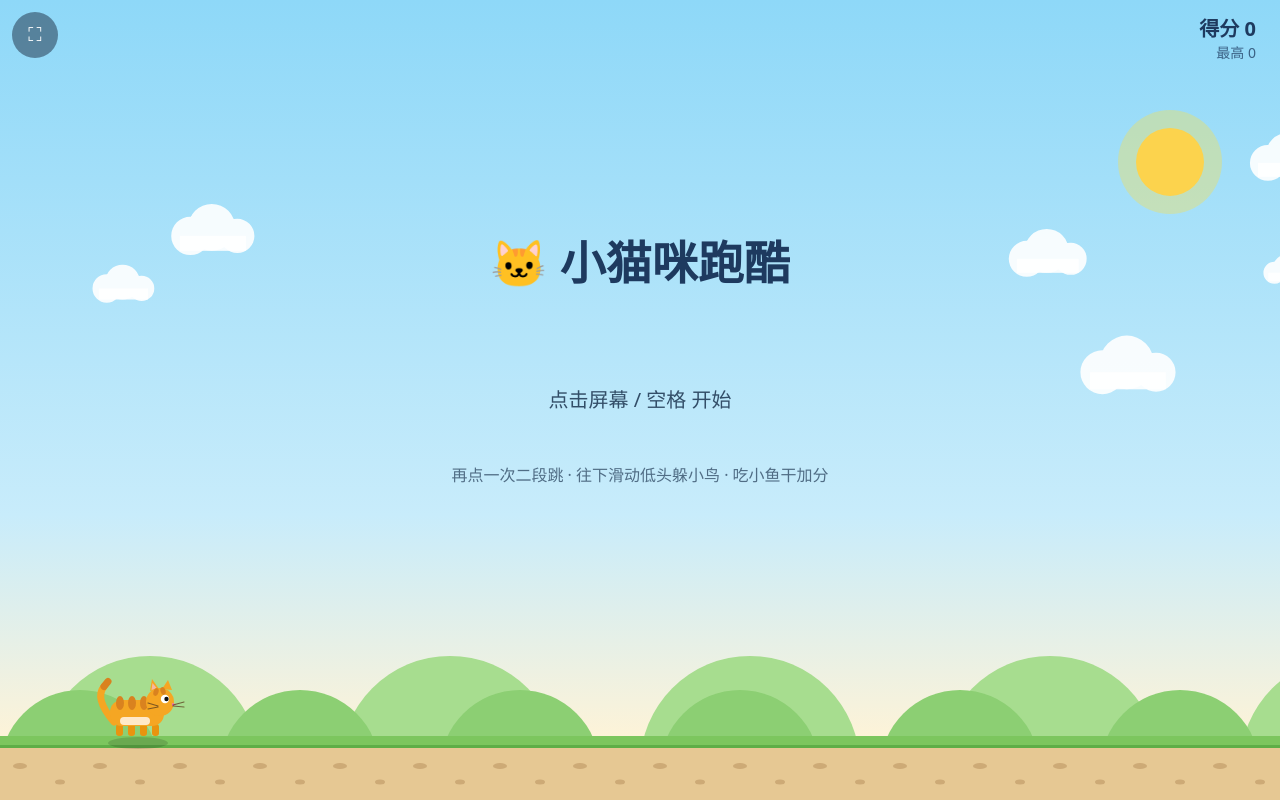
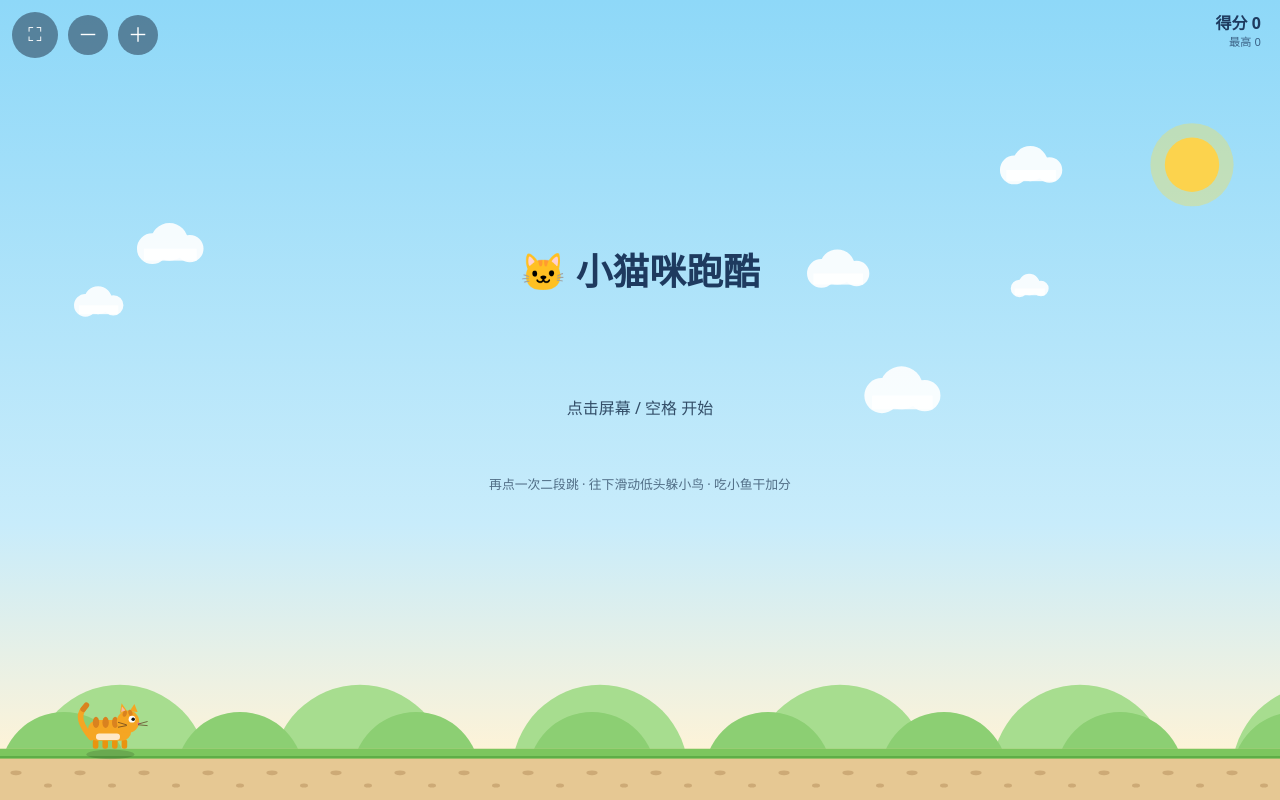
Before and after one commit to runrun1989/cat-runner, a plain HTML site: page index.html in a window 1280 px wide. Drawn offline with Linux system fonts and the light colour scheme.

Commit message:
fit2: default zoom 0.8 + manual zoom buttons

```diff
--- a/index.html
+++ b/index.html
@@ -26,6 +26,16 @@
     display:none; align-items:center; justify-content:center;
     cursor:pointer; z-index:10; touch-action:manipulation;
   }
+  #zoombar {
+    position:fixed; top:calc(15px + env(safe-area-inset-top));
+    left:calc(68px + env(safe-area-inset-left));
+    display:flex; gap:10px; z-index:10;
+  }
+  #zoombar button {
+    width:40px; height:40px; border-radius:50%; border:none;
+    background:rgba(15,23,42,0.45); color:#fff; font-size:20px; line-height:1;
+    cursor:pointer; touch-action:manipulation; -webkit-user-select:none; user-select:none;
+  }
   #rotate {
     display:none; position:fixed; inset:0; z-index:20;
     background:linear-gradient(160deg,#1e293b,#0f172a); color:#e2e8f0;
@@ -40,6 +50,10 @@
 <body>
 <canvas id="game"></canvas>
 <button id="fsbtn" aria-label="全屏" style="display: flex; font-size: 19px">⛶</button>
+<div id="zoombar">
+  <button id="zout" aria-label="缩小画面">－</button>
+  <button id="zin" aria-label="放大画面">＋</button>
+</div>
 <div id="rotate">
   <div class="icon">📱</div>
   <div>请横屏游玩<br><span style="font-size:15px;opacity:.7">旋转 iPad 后即可开始</span></div>
@@ -64,6 +78,8 @@
 let elapsed = 0, dist = 0, speed = 300, scoreF = 0;
 let best = 0;
 try { best = Number(localStorage.getItem('catRunBest') || 0); } catch (e) {}
+let userZoom = 0.8;               // 画面缩放 0.6~1.2，右上角 −/＋ 按钮可调，自动记住
+try { userZoom = Math.min(1.2, Math.max(0.6, Number(localStorage.getItem('catRunZoom')) || 0.8)); } catch (e) {}
 let isNewBest = false;
 let overAt = 0;
 let paused = false;
@@ -91,7 +107,7 @@
   const dpr = Math.min(window.devicePixelRatio || 1, 2);
   canvas.width = Math.round(VW * dpr);
   canvas.height = Math.round(VH * dpr);
-  S = Math.min(VW / 1000, 1);      // 大屏不再放大元素，改为加宽可视世界
+  S = Math.min(VW / 1000, 1) * userZoom;   // 大屏限倍率 × 用户缩放，加宽可视世界
   WORLD_W = Math.round(VW / S);
   WORLD_H = VH / S;
   GROUND_Y = WORLD_H - 64;
@@ -203,6 +219,20 @@
     }
   } catch (err) {}
 });
+
+// ---------- 画面缩放按钮（− 缩小 / ＋ 放大，自动记住） ----------
+const zin = document.getElementById('zin');
+const zout = document.getElementById('zout');
+function setZoom(z) {
+  userZoom = Math.min(1.2, Math.max(0.6, Math.round(z * 10) / 10));
+  try { localStorage.setItem('catRunZoom', userZoom); } catch (err) {}
+  resize();
+}
+for (const pair of [[zin, 0.1], [zout, -0.1]]) {
+  const el = pair[0], d = pair[1];
+  el.addEventListener('pointerdown', (e) => e.stopPropagation());
+  el.addEventListener('click', (e) => { e.stopPropagation(); ensureAudio(); setZoom(userZoom + d); });
+}
 
 // ---------- 流程 ----------
 function pressJump() {
```
